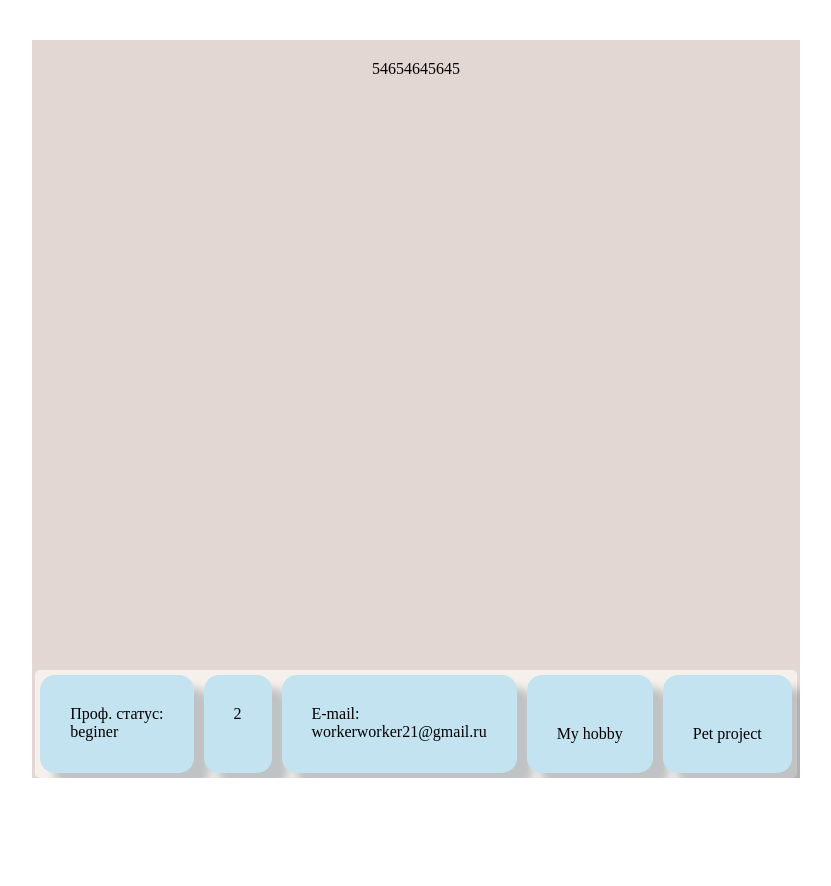
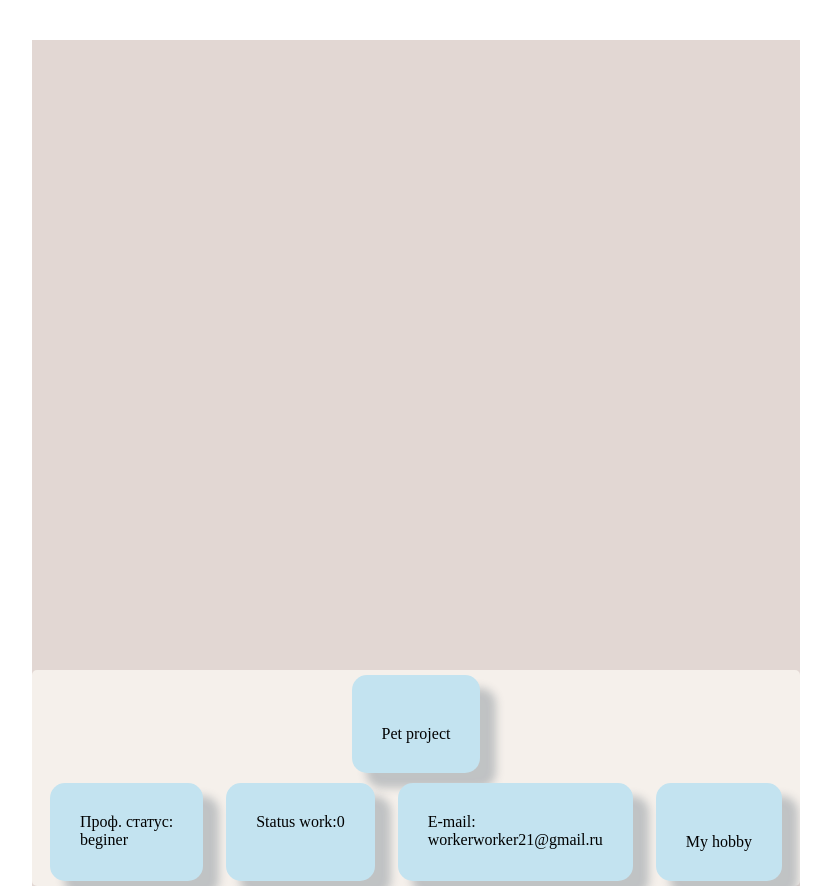
Before and after one commit to Sv1Git/homepage, a plain HTML site: page resume.html in a window 1280 px wide. Shown: the whole page, without its empty margins (224-1055 px from the left). Before the commit the page ends 800 px from the top, so only its background shows below. Drawn offline with Linux system fonts and the light colour scheme.

Commit message:
edit resume - image

```diff
--- a/resume.html
+++ b/resume.html
@@ -7,11 +7,11 @@
 
 <body>
   <div class="conteiner">
-    <div class="picter">54654645645</div>
+    <div class="picter"></div>
     <section class="inform">
 
       <div class="button_but but">Проф. статус:<br>beginer</div>
-      <div class="button_but but">2</div>
+      <div class="button_but but">Status work:0</div>
       <div class="button_but but"> E-mail:<br> workerworker21@gmail.ru</div>
       <div class="button_but">
  <div class="hobby">
--- a/style_resume.css
+++ b/style_resume.css
@@ -86,8 +86,8 @@ box-shadow: 15px 14px 8px 1px rgba(34, 60, 80, 0.25);
         transition: 0.1s;
         padding: 0;
         margin: 0;
-              bottom: 250px;
-              list-style: none;
+        bottom: 230px;
+        list-style: none;
     }
 .hoddy{
     position:relative;
```
